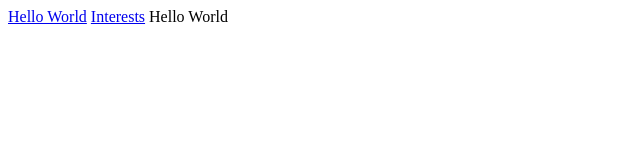
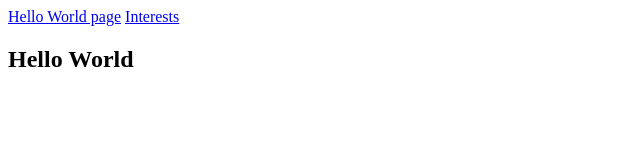
Before and after one commit to ICD20-Digital-Tech-LoganC/Unit1-01-HTML-HelloWorld, a plain HTML site: page index.html in a window 1280 px wide. Shown: the whole page, without its empty margins (0-640 px from the left). Drawn offline with Linux system fonts and the light colour scheme.

Commit message:
changed inside body of index1 and added links in header of index2

```diff
--- a/index.html
+++ b/index.html
@@ -6,13 +6,11 @@
   <meta name="viewport" content="width=device-width">
   <title>replit</title>
   <link href="style.css" rel="stylesheet" type="text/css" />
-  <a href="index.html">Hello World</a>
+  <a href="index.html">Hello World page</a>
   <a href="index2.html">Interests</a>
 </head>
 
 <body>
-  Hello World
-  <script src="script.js"></script>
+  <h2>Hello World</h2>
 </body>
-
 </html>
```
Also changed, not shown: index2.html (+2 -0 lines).
